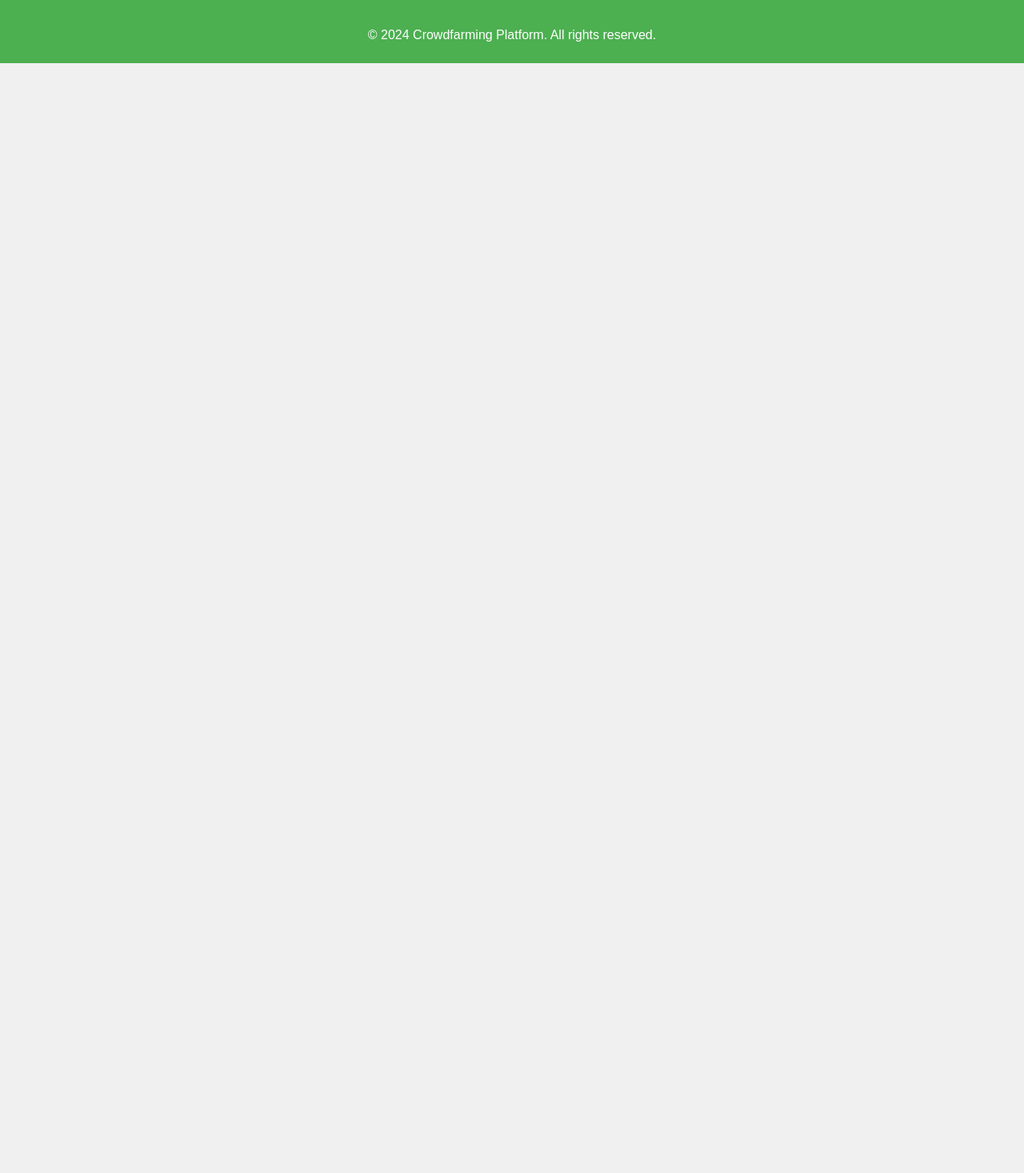
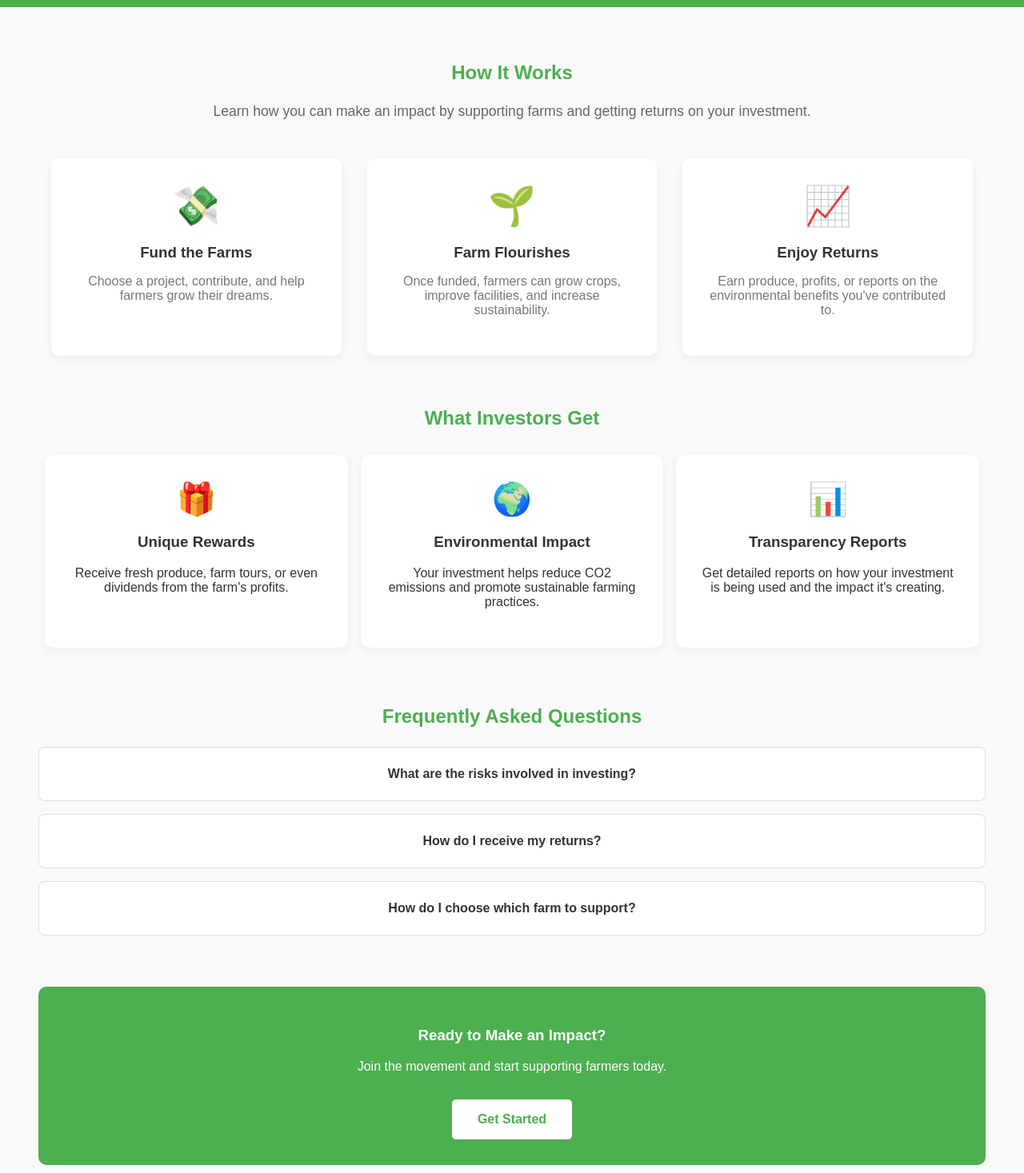
Before and after one commit to anirudddha/crowd-farming, a React (Vite) app: page /how-it-works in a window 1280 px wide. Shown: the part 103-1570 px from the top of the page at 80% size. Before the commit the page ends 800 px from the top, so only its background shows below. Built offline with nearby package versions, Linux system fonts and the light colour scheme.

Commit message:
making landing page and how its page good

```diff
--- a/src/pages/Home.jsx
+++ b/src/pages/Home.jsx
@@ -1,5 +1,5 @@
 import React from 'react';
-import '../styles/Home.css'; // Import the CSS file
+import '../styles/Home.css'; // Updated CSS file
 import { useNavigate, Link } from 'react-router-dom';
 
 const Home = () => {
@@ -10,29 +10,78 @@ const Home = () => {
   };
 
   return (
-    <div className="home-container">
-      <h2>Welcome to the Crowdfarming Platform</h2>
-      <p>Empower farmers, connect with investors, and grow together!</p>
+    <div className="homepage-wrapper">
+      <section className="hero-section">
+        <h1 className="hero-title">Join the Future of Sustainable Farming</h1>
+        <p className="hero-subtitle">Empower farmers, invest in a greener future, and grow together!</p>
+        <button className="hero-button" onClick={handleGetStarted}>Get Started</button>
+      </section>
 
-      <div className="features">
-        <div className="feature">
-          <h3>🌱 Empower Farmers</h3>
-          <p>Support local farmers by funding their projects and watching them flourish.</p>
+      <section className="impact-metrics">
+        <h2>Our Impact So Far</h2>
+        <div className="metrics-grid">
+          <div className="metric-item">
+            <h3>🌾 500+</h3>
+            <p>Farmers Empowered</p>
+          </div>
+          <div className="metric-item">
+            <h3>💼 1200+</h3>
+            <p>Investors Engaged</p>
+          </div>
+          <div className="metric-item">
+            <h3>🌍 10,000+</h3>
+            <p>Tons of CO2 Offset</p>
+          </div>
         </div>
-        <div className="feature">
-          <h3>💰 Connect with Investors</h3>
-          <p>Invest in sustainable agriculture and help create a greener future.</p>
+      </section>
+
+      <section className="top-farms">
+        <h2>Top Farms to Invest In</h2>
+        <div className="farm-cards">
+          <div className="farm-card">
+            <img src="farm1.jpg" alt="Farm 1" className="farm-image" />
+            <h3>Green Valley Farm</h3>
+            <p>Located in California, focusing on organic produce.</p>
+          </div>
+          <div className="farm-card">
+            <img src="farm2.jpg" alt="Farm 2" className="farm-image" />
+            <h3>Sunrise Plantation</h3>
+            <p>Leading in sustainable coffee farming in Brazil.</p>
+          </div>
+          <div className="farm-card">
+            <img src="farm3.jpg" alt="Farm 3" className="farm-image" />
+            <h3>EcoLands</h3>
+            <p>Innovating in eco-friendly livestock farming.</p>
+          </div>
         </div>
-        <div className="feature">
-          <h3>🤝 Grow Together</h3>
-          <p>Join a community of like-minded individuals passionate about sustainable farming.</p>
+      </section>
+
+      <section className="testimonials">
+        <h2>What Our Community Says</h2>
+        <div className="testimonial-cards">
+          <div className="testimonial-card">
+            <p>"Crowdfarming has revolutionized my business. I now have the funding and support I need!"</p>
+            <p className="author">- John Doe, Farmer</p>
+          </div>
+          <div className="testimonial-card">
+            <p>"Investing in sustainable agriculture has never felt this impactful. Great platform!"</p>
+            <p className="author">- Jane Smith, Investor</p>
+          </div>
         </div>
-      </div>
+      </section>
 
-      <div className="call-to-action">
-        <h3>Join Us Today!</h3>
-        <p><Link to="/login"> SignIn</Link> up now to start making a difference.</p>
-        <button className="cta-button" onClick={handleGetStarted}>Get Started</button>
+      {/* <section className="newsletter-signup">
+        <h3>Stay Updated</h3>
+        <p>Join our newsletter to get the latest farm projects and impact stories straight to your inbox.</p>
+        <form className="signup-form">
+          <input type="email" placeholder="Enter your email" className="email-input" />
+          <button className="signup-button" type="submit">Sign Up</button>
+        </form>
+      </section> */}
+      <div className="how-it-works-link">
+        <Link to="/how-it-works" className="how-it-works-button">
+          Learn How It Works
+        </Link>
       </div>
     </div>
   );
--- /dev/null
+++ b/src/pages/HowItWorks.jsx
@@ -0,0 +1,87 @@
+import React, { useState } from 'react';
+import '../styles/HowItWorks.css'; // Update CSS to new styles
+import { Link } from 'react-router-dom';
+
+const HowItWorks = () => {
+  const [faqOpen, setFaqOpen] = useState([false, false, false]);
+
+  const toggleFaq = (index) => {
+    const updatedFaqOpen = [...faqOpen];
+    updatedFaqOpen[index] = !updatedFaqOpen[index];
+    setFaqOpen(updatedFaqOpen);
+  };
+
+  return (
+    <div className="how-it-works-container">
+      <h2>How It Works</h2>
+      <p className="intro-text">
+        Learn how you can make an impact by supporting farms and getting returns on your investment.
+      </p>
+
+      <div className="steps-container">
+        <div className="step">
+          <div className="step-icon">💸</div>
+          <h3>Fund the Farms</h3>
+          <p>Choose a project, contribute, and help farmers grow their dreams.</p>
+        </div>
+        <div className="step">
+          <div className="step-icon">🌱</div>
+          <h3>Farm Flourishes</h3>
+          <p>Once funded, farmers can grow crops, improve facilities, and increase sustainability.</p>
+        </div>
+        <div className="step">
+          <div className="step-icon">📈</div>
+          <h3>Enjoy Returns</h3>
+          <p>Earn produce, profits, or reports on the environmental benefits you've contributed to.</p>
+        </div>
+      </div>
+
+      <div className="investor-benefits">
+        <h2>What Investors Get</h2>
+        <div className="benefits-grid">
+          <div className="benefit-item">
+            <div className="benefit-icon">🎁</div>
+            <h3>Unique Rewards</h3>
+            <p>Receive fresh produce, farm tours, or even dividends from the farm's profits.</p>
+          </div>
+          <div className="benefit-item">
+            <div className="benefit-icon">🌍</div>
+            <h3>Environmental Impact</h3>
+            <p>Your investment helps reduce CO2 emissions and promote sustainable farming practices.</p>
+          </div>
+          <div className="benefit-item">
+            <div className="benefit-icon">📊</div>
+            <h3>Transparency Reports</h3>
+            <p>Get detailed reports on how your investment is being used and the impact it's creating.</p>
+          </div>
+        </div>
+      </div>
+
+      {/* FAQ Section */}
+      <div className="faq-section">
+        <h2>Frequently Asked Questions</h2>
+        <div className="faq-item" onClick={() => toggleFaq(0)}>
+          <div className="faq-question">What are the risks involved in investing?</div>
+          {faqOpen[0] && <div className="faq-answer">Investments carry risk, but we aim to mitigate this by selecting sustainable, well-vetted farms.</div>}
+        </div>
+        <div className="faq-item" onClick={() => toggleFaq(1)}>
+          <div className="faq-question">How do I receive my returns?</div>
+          {faqOpen[1] && <div className="faq-answer">Depending on the project, returns may include produce, profits, or environmental impact reports.</div>}
+        </div>
+        <div className="faq-item" onClick={() => toggleFaq(2)}>
+          <div className="faq-question">How do I choose which farm to support?</div>
+          {faqOpen[2] && <div className="faq-answer">You can explore farms based on sustainability, environmental goals, and potential profits.</div>}
+        </div>
+      </div>
+
+      {/* Call to Action */}
+      <div className="cta-section">
+        <h3>Ready to Make an Impact?</h3>
+        <p>Join the movement and start supporting farmers today.</p>
+        <Link to="/home" className="cta-button">Get Started</Link>
+      </div>
+    </div>
+  );
+};
+
+export default HowItWorks;
--- a/src/router/index.jsx
+++ b/src/router/index.jsx
@@ -6,6 +6,7 @@ import CampaignDetails from '../pages/CampaignDetails';
 import CreateCampaign from '../pages/CreateCampaign';
 import Profile from '../pages/Profile';
 import InvestorDashboard from '../components/InvestorDashboard';
+import HowItWorks from '../pages/HowItWorks';
 
 import Login from '../components/Login'; // Import Login
 import Signup from '../components/Signup'; // Import Signup
@@ -19,6 +20,7 @@ const AppRoutes = () => {
       <Route path="/campaign/:id" element={<CampaignDetails />} />
       <Route path="/login" element={<Login />} />
       <Route path="/signup" element={<Signup />} />
+      <Route path="/how-it-works" element={<HowItWorks />} />
 
       {/* Protected Routes */}
       <Route
--- a/src/styles/Home.css
+++ b/src/styles/Home.css
@@ -1,92 +1,169 @@
-/* Resetting body margin and setting a background color */
+/* General Reset */
 body {
   margin: 0;
   font-family: 'Arial', sans-serif;
-    background-color: #f9f9f9; /* Light background for contrast */
+  background-color: #f0f7f1; /* Soft green background */
 }
 
-  /* Main container for the Home page */
-  .home-container {
+/* Wrapper for the entire homepage */
+.homepage-wrapper {
   padding: 2rem;
-    max-width: auto; /* Limit width for readability */
-    margin: auto; /* Center align */
-    text-align: center; /* Center text */
-    background-color: #fff; /* White background for content */
-    border-radius: 8px; /* Rounded corners */
-    box-shadow: 0 2px 10px rgba(0, 0, 0, 0.1); /* Soft shadow */
+  max-width: 1200px;
+  margin: auto;
+  text-align: center;
+  background-color: #fff;
+  border-radius: 10px;
+  box-shadow: 0 4px 12px rgba(0, 0, 0, 0.1);
 }
 
-  /* Styling the main heading */
-  .home-container h2 {
-    color: #4caf50; /* Green color for emphasis */
-    margin-bottom: 1rem;
+/* Hero Section */
+.hero-section {
+  background-color: #e8ffe8;
+  padding: 3rem;
+  border-radius: 10px;
+  margin-bottom: 2rem;
 }
 
-  /* Styling the paragraph */
-  .home-container p {
-    color: #555; /* Darker gray for text */
-    margin-bottom: 2rem; /* Spacing below paragraph */
+.hero-title {
+  color: #388e3c;
+  font-size: 2.5rem;
 }
 
-  /* Features section */
-  .features {
-    display: flex; /* Flex layout for feature items */
-    justify-content: space-around; /* Space out items evenly */
-    flex-wrap: wrap; /* Allow items to wrap on smaller screens */
-    margin-bottom: 2rem; /* Space below features */
+.hero-subtitle {
+  color: #555;
+  font-size: 1.2rem;
+  margin-bottom: 1.5rem;
 }
 
-  /* Individual feature styling */
-  .feature {
-    background-color: #e8f5e9; /* Light green background */
-    border: 1px solid #c8e6c9; /* Light green border */
-    border-radius: 5px; /* Rounded corners */
-    padding: 1rem;
-    flex: 1; /* Grow to fill space */
-    margin: 0.5rem; /* Margin between features */
-    min-width: 200px; /* Minimum width for responsive design */
+.hero-button {
+  background-color: #4caf50;
+  color: white;
+  padding: 0.8rem 2rem;
+  border: none;
+  border-radius: 5px;
+  font-size: 1rem;
+  cursor: pointer;
+  transition: background-color 0.3s;
 }
 
-  /* Feature heading styling */
-  .feature h3 {
-    color: #388e3c; /* Darker green for headings */
+.hero-button:hover {
+  background-color: #45a049;
 }
 
-  /* Call to Action section */
-  .call-to-action {
-    margin-top: 2rem; /* Space above CTA */
+/* Impact Metrics */
+.impact-metrics {
+  margin-bottom: 3rem;
 }
 
-  /* CTA button styling */
-  .cta-button {
-    background-color: #4caf50; /* Green background */
-    color: white; /* White text */
-    border: none; /* Remove border */
-    padding: 12px 20px; /* Padding for button */
-    border-radius: 5px; /* Rounded corners */
-    cursor: pointer; /* Pointer cursor on hover */
-    font-size: 1rem; /* Font size */
-    transition: background-color 0.3s; /* Smooth transition */
+.metrics-grid {
+  display: flex;
+  justify-content: space-around;
+  flex-wrap: wrap;
 }
 
-  /* Hover effect for CTA button */
-  .cta-button:hover {
-    background-color: #45a049; /* Darker green on hover */
+.metric-item {
+  background-color: #e8f5e9;
+  border-radius: 10px;
+  padding: 1.5rem;
+  margin: 1rem;
+  flex-basis: 30%;
+  box-shadow: 0 2px 8px rgba(0, 0, 0, 0.1);
 }
 
-  /* Responsive adjustments */
-  @media (max-width: 600px) {
-    .features {
-      flex-direction: column; /* Stack features on smaller screens */
-      align-items: center; /* Center align items */
+.metric-item h3 {
+  color: #388e3c;
+  font-size: 2rem;
 }
 
-    .feature {
-      width: 100%; /* Full width on small screens */
-      margin: 0.5rem 0; /* Margin above and below */
+/* Top Farms */
+.top-farms {
+  margin-bottom: 3rem;
 }
 
-    .cta-button {
-      width: 100%; /* Full width for the button */
+.farm-cards {
+  display: flex;
+  justify-content: space-around;
+  flex-wrap: wrap;
+}
+
+.farm-card {
+  background-color: #fff;
+  border-radius: 10px;
+  padding: 1.5rem;
+  margin: 1rem;
+  flex-basis: 30%;
+  box-shadow: 0 2px 8px rgba(0, 0, 0, 0.1);
+}
+
+.farm-image {
+  width: 100%;
+  height: 200px;
+  object-fit: cover;
+  border-radius: 8px;
+}
+
+/* Testimonials */
+.testimonials {
+  margin-bottom: 3rem;
+}
+
+.testimonial-cards {
+  display: flex;
+  justify-content: space-around;
+}
+
+.testimonial-card {
+  background-color: #e0f7fa;
+  padding: 1.5rem;
+  border-radius: 10px;
+  margin: 1rem;
+  flex-basis: 45%;
+}
+
+.author {
+  color: #555;
+  font-style: italic;
+}
+
+/* Newsletter Signup */
+.newsletter-signup {
+  margin-bottom: 3rem;
+}
+
+.signup-form {
+  display: flex;
+  justify-content: center;
+  align-items: center;
+  margin-top: 1rem;
+}
+
+.email-input {
+  padding: 0.8rem;
+  border-radius: 5px;
+  border: 1px solid #ccc;
+  margin-right: 1rem;
+}
+
+.signup-button {
+  background-color: #4caf50;
+  color: white;
+  padding: 0.8rem 2rem;
+  border: none;
+  border-radius: 5px;
+  cursor: pointer;
+}
+
+.signup-button:hover {
+  background-color: #45a049;
+}
+
+/* Responsive Design */
+@media (max-width: 768px) {
+  .metrics-grid, .farm-cards, .testimonial-cards {
+    flex-direction: column;
+  }
+
+  .metric-item, .farm-card, .testimonial-card {
+    flex-basis: 100%;
   }
 }
--- /dev/null
+++ b/src/styles/HowItWorks.css
@@ -0,0 +1,150 @@
+/* Container styling */
+.how-it-works-container {
+    padding: 3rem;
+    background-color: #f9f9f9;
+    color: #333;
+    text-align: center;
+  }
+
+  /* Heading styling */
+  .how-it-works-container h2 {
+    color: #4CAF50;
+    margin-bottom: 1.5rem;
+  }
+
+  /* Intro text styling */
+  .intro-text {
+    color: #666;
+    margin-bottom: 3rem;
+    font-size: 1.1rem;
+  }
+
+  /* Step container styling */
+  .steps-container {
+    display: flex;
+    justify-content: space-between;
+    flex-wrap: wrap;
+  }
+
+  .step {
+    flex: 1;
+    margin: 0 1rem;
+    padding: 2rem;
+    background-color: #fff;
+    border-radius: 10px;
+    box-shadow: 0 4px 12px rgba(0, 0, 0, 0.05);
+    text-align: center;
+    transition: transform 0.3s ease;
+  }
+
+  .step:hover {
+    transform: scale(1.05);
+  }
+
+  .step-icon {
+    font-size: 3rem;
+    margin-bottom: 1rem;
+    color: #4CAF50;
+  }
+
+  .step h3 {
+    color: #333;
+    margin-bottom: 0.5rem;
+  }
+
+  .step p {
+    color: #777;
+  }
+
+  /* Investor benefits grid */
+  .investor-benefits {
+    margin-top: 4rem;
+  }
+
+  .benefits-grid {
+    display: flex;
+    justify-content: space-between;
+    flex-wrap: wrap;
+  }
+
+  .benefit-item {
+    flex: 1;
+    margin: 0.5rem;
+    padding: 2rem;
+    background-color: #fff;
+    border-radius: 10px;
+    box-shadow: 0 4px 12px rgba(0, 0, 0, 0.05);
+    text-align: center;
+  }
+
+  .benefit-icon {
+    font-size: 2.5rem;
+    color: #4CAF50;
+    margin-bottom: 1rem;
+  }
+
+  /* FAQ Section */
+  .faq-section {
+    margin-top: 4rem;
+  }
+
+  .faq-item {
+    background-color: #fff;
+    padding: 1.5rem;
+    border: 1px solid #ddd;
+    border-radius: 8px;
+    margin-bottom: 1rem;
+    cursor: pointer;
+    transition: background-color 0.3s ease;
+  }
+
+  .faq-item:hover {
+    background-color: #f1f1f1;
+  }
+
+  .faq-question {
+    font-weight: bold;
+    color: #333;
+  }
+
+  .faq-answer {
+    margin-top: 0.5rem;
+    color: #555;
+    font-size: 0.9rem;
+  }
+
+  /* Call to Action */
+  .cta-section {
+    margin-top: 4rem;
+    background-color: #4CAF50;
+    padding: 2rem;
+    border-radius: 10px;
+    color: white;
+  }
+
+  .cta-button {
+    display: inline-block;
+    margin-top: 1rem;
+    padding: 1rem 2rem;
+    background-color: white;
+    color: #4CAF50;
+    border-radius: 5px;
+    text-decoration: none;
+    font-weight: bold;
+    transition: background-color 0.3s ease;
+  }
+
+  .cta-button:hover {
+    background-color: #e8e8e8;
+  }
+
+  /* Responsive */
+  @media (max-width: 768px) {
+    .steps-container, .benefits-grid {
+      flex-direction: column;
+    }
+
+    .step, .benefit-item {
+      margin-bottom: 2rem;
+    }
+  }
```
Lines whose indentation alone changed are shown as unchanged.
